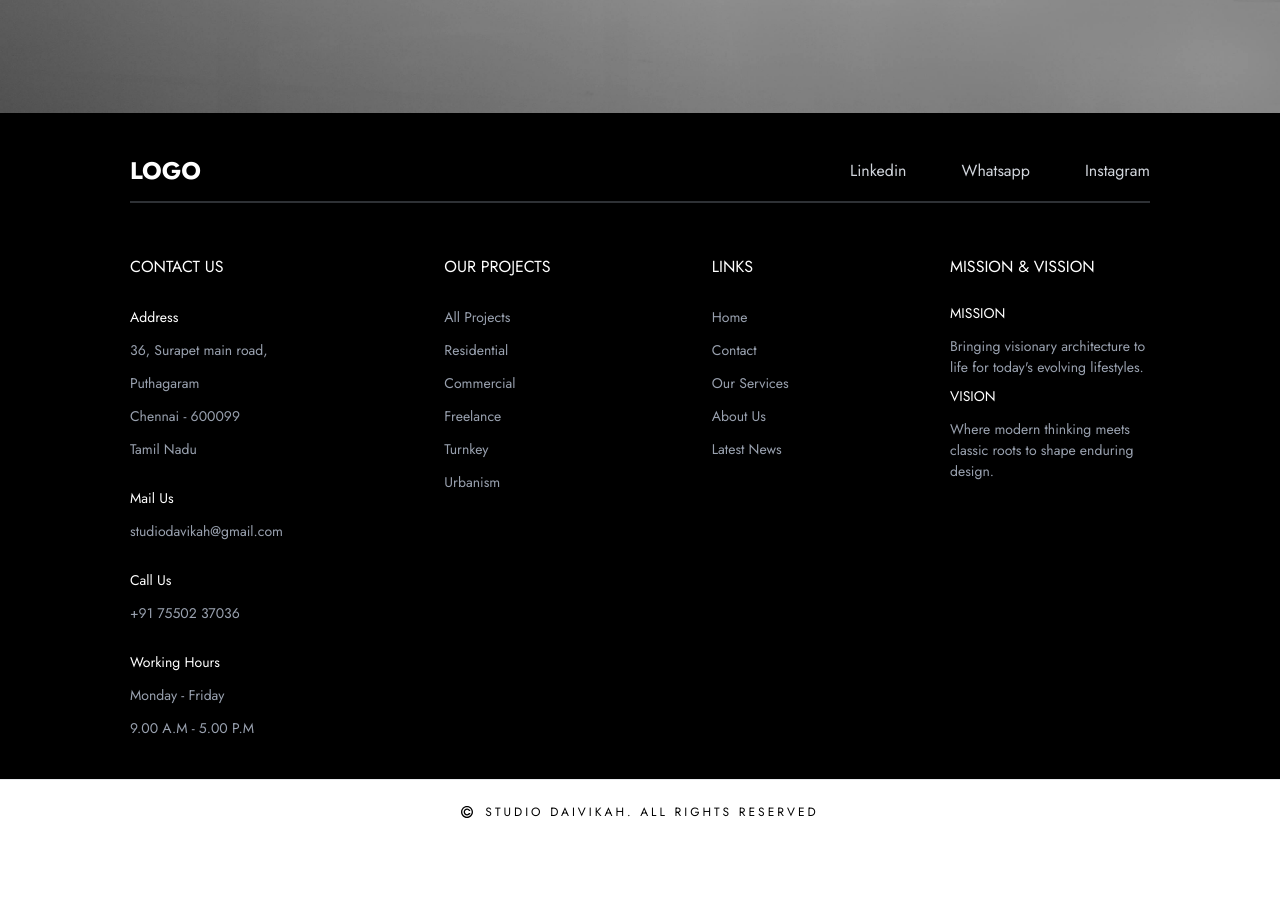
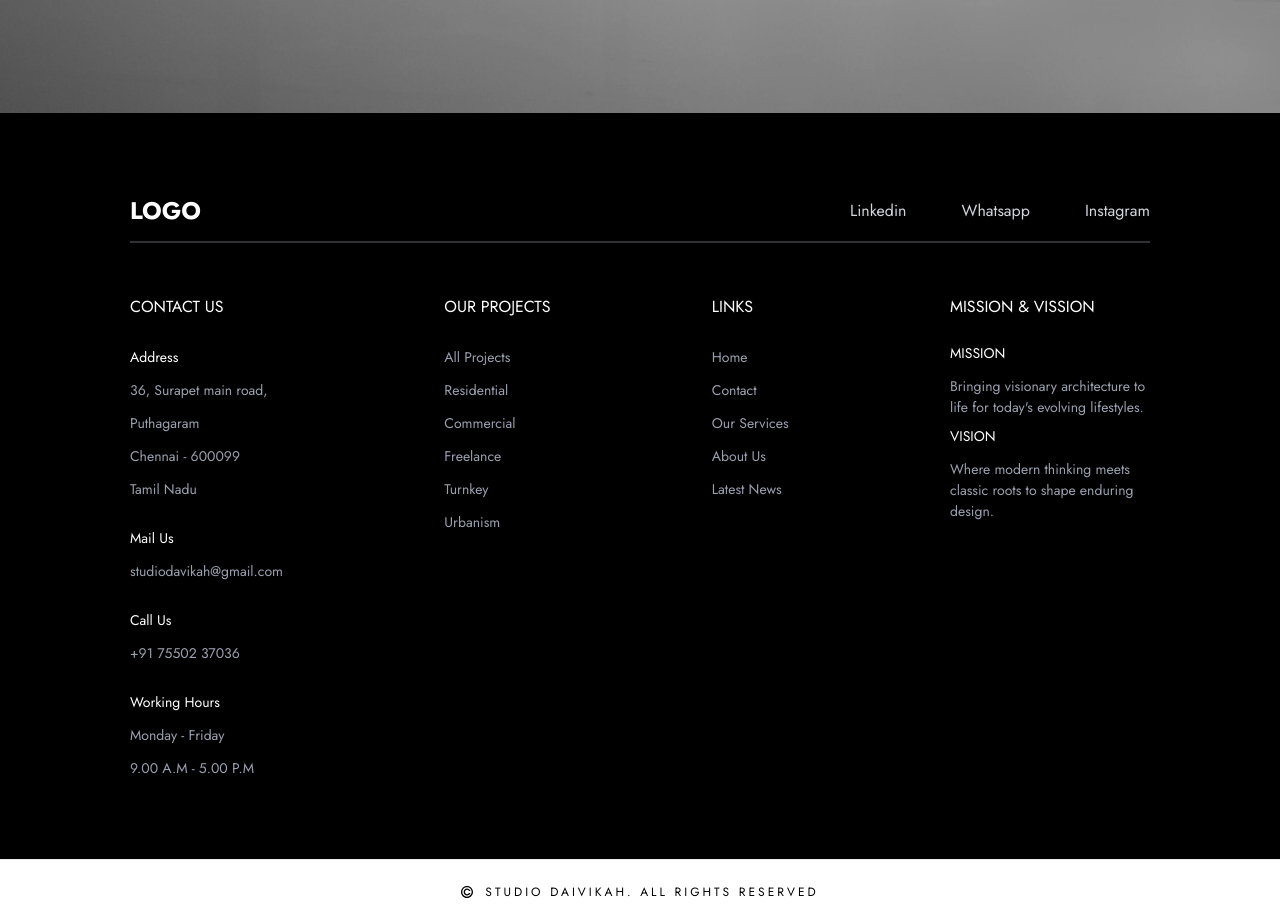
Before and after one commit to studiodaivikah/portfolio, a Next.js app: page / in a window 1280 px wide. Shown: the part 767-1691 px from the top of the page. Before the commit the page ends 1611 px from the top, so only its background shows below. Built offline with nearby package versions, Linux system fonts and the light colour scheme.

Commit message:
add spacing for footer

```diff
--- a/components/footer/mainfooter.tsx
+++ b/components/footer/mainfooter.tsx
@@ -33,7 +33,7 @@ const links = [
 
 const MainFooter = () => {
   return (
-    <section className="flex items-center flex-col gap-3 bg-black w-full py-10">
+    <section className="flex items-center flex-col gap-3 bg-black w-full py-20">
       <div className="max-w-[1100px] w-full bg-black flex flex-col gap-3 items-center px-10">
         <div className="flex-between w-full gap-4">
           <p className="text-white font-bold text-[24px]">LOGO</p>
```
